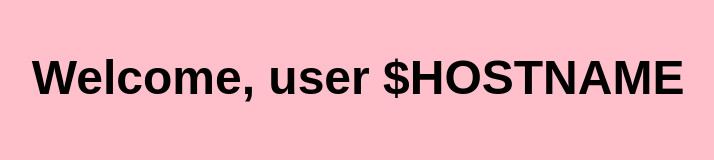
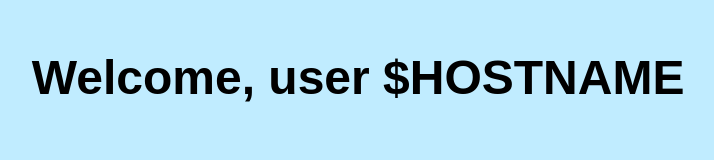
Before and after one commit to Nasibkin/app-for-jenkins, a plain HTML site: page index.html in a window 1280 px wide. Shown: the whole page, without its empty margins (294-1008 px from the left). Drawn offline with Linux system fonts and the light colour scheme.

Commit message:
color blue

```diff
--- a/index.html
+++ b/index.html
@@ -7,7 +7,7 @@
     <style>
         body {
             font-family: Arial, sans-serif;
-            background-color: pink;
+            background-color: rgb(192, 236, 255);
             color: black;
             text-align: center;
         }
```
